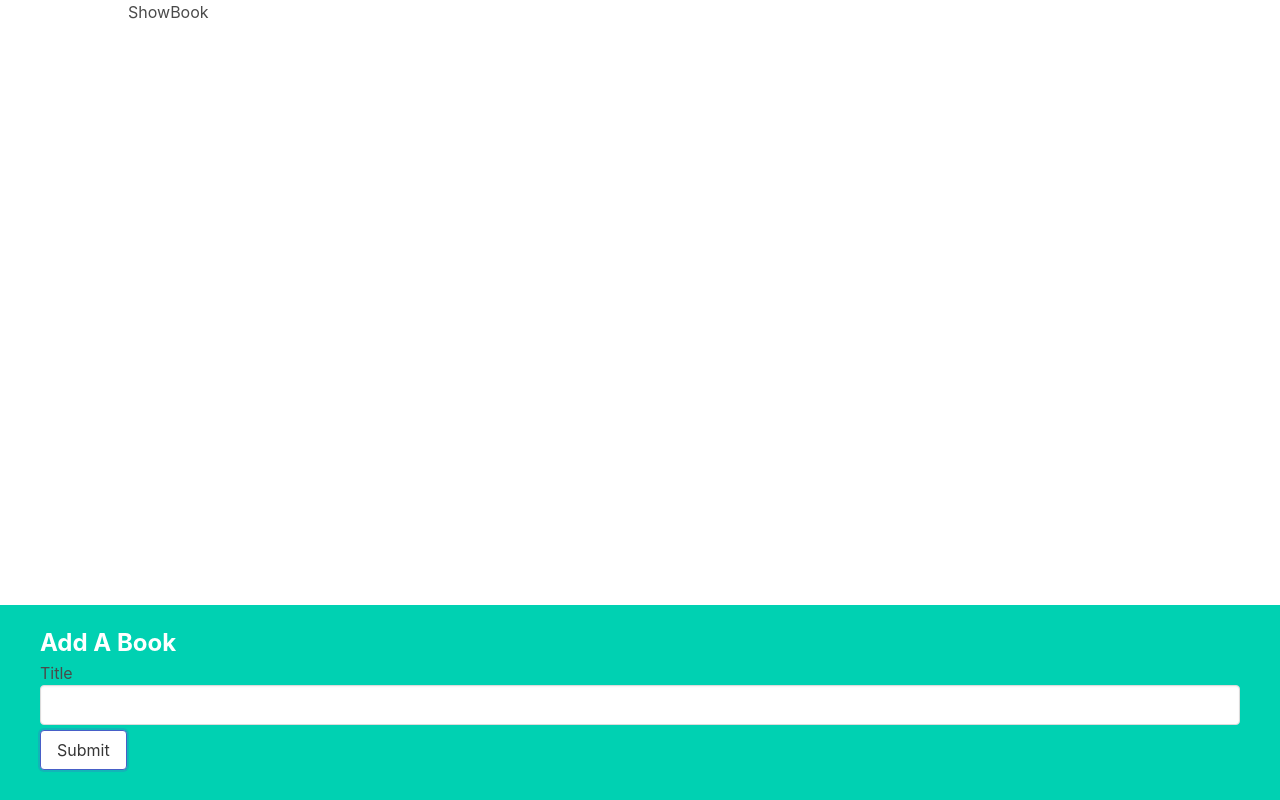
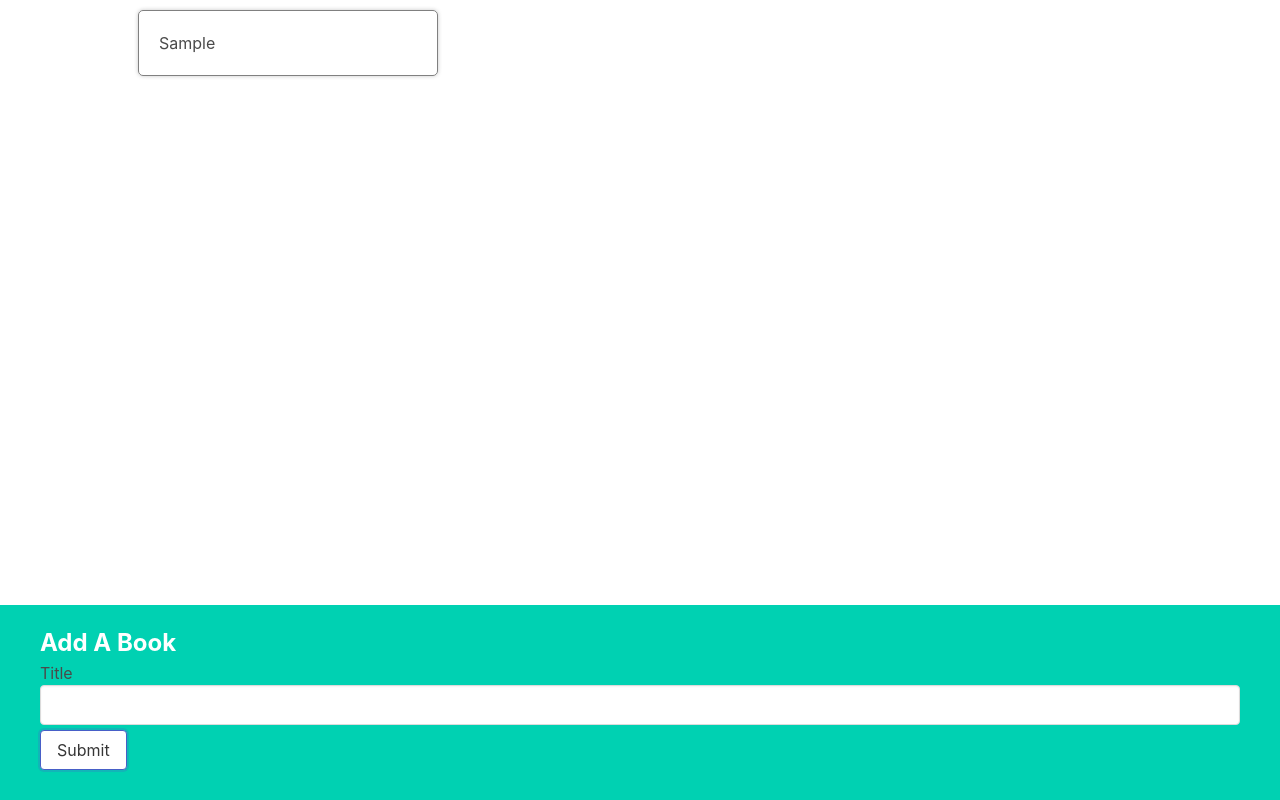
Before and after one commit to YogaRecodingDNA/personal-reading-list-app, a React (Vite) app: page / in a window 1280 px wide. Both pictures are taken after typing "Sample" into the empty fields and a click on the button "Submit". Built offline with nearby package versions, Linux system fonts and the light colour scheme.

Commit message:
SHOW BOOK: JSX and CSS for component ShowBook

```diff
--- a/src/components/ShowBook.jsx
+++ b/src/components/ShowBook.jsx
@@ -1,8 +1,10 @@
-import React from 'react'
+import React from 'react';
 
-const ShowBook = () => {
+const ShowBook = ({ book }) => {
+
+
   return (
-    <div>ShowBook</div>
+    <div className='book-show'>{book.title}</div>
   )
 }
 
```
